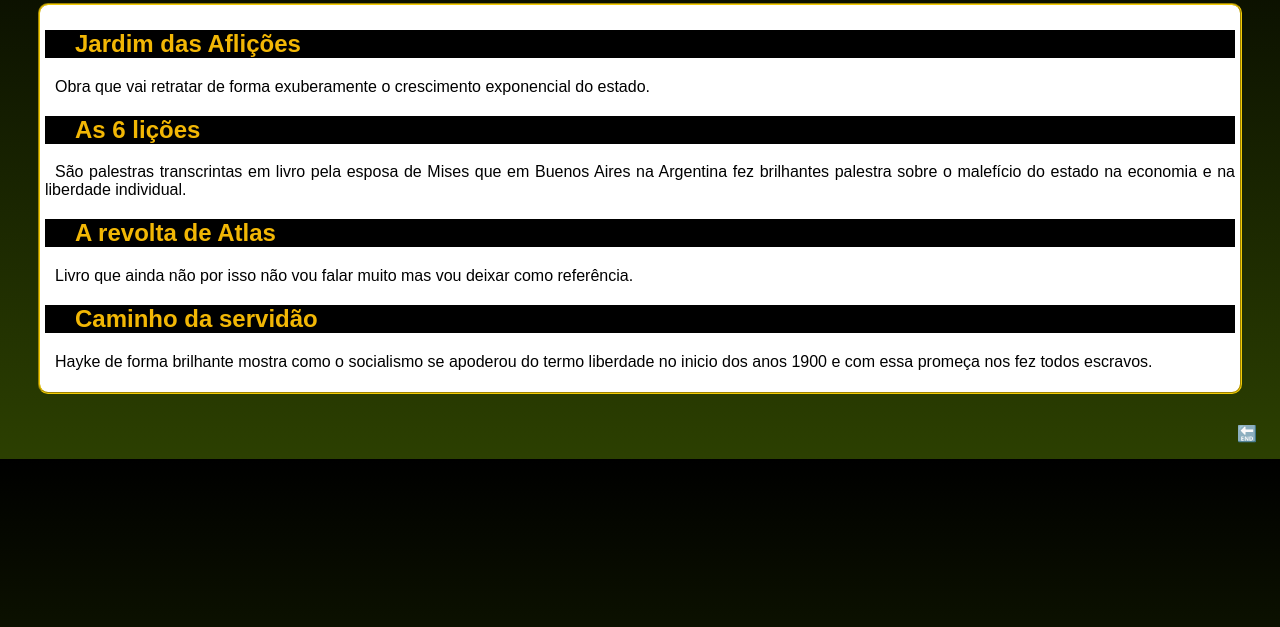
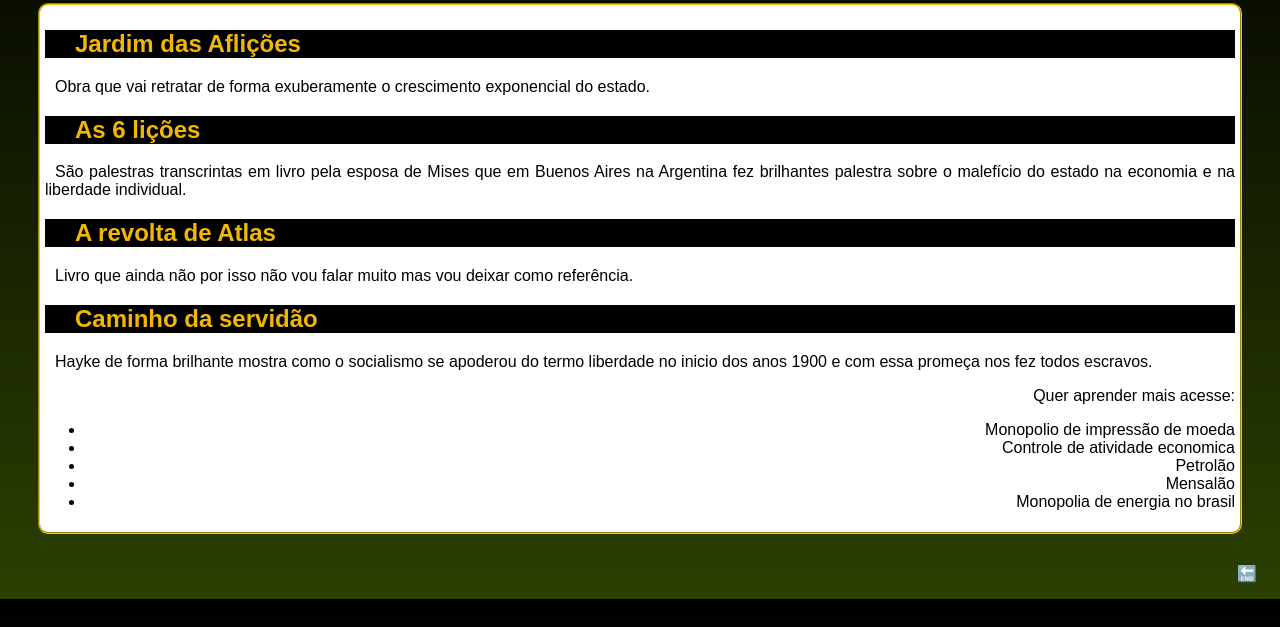
Before and after one commit to emanuel1811/html-css, a plain HTML site: page Desafios/desafio do android/ancaps02.html in a window 1280 px wide. Shown: the part 173-800 px from the top of the page. Drawn offline with Linux system fonts and the light colour scheme.

Commit message:
commit de teste

```diff
--- a/Desafios/desafio do android/ancaps02.html
+++ b/Desafios/desafio do android/ancaps02.html
@@ -28,6 +28,16 @@
             <h1>Caminho da servidão</h1>
             <p>Hayke de forma brilhante mostra como o socialismo se apoderou do termo liberdade no inicio dos anos 1900 e com essa promeça nos fez todos escravos.</p>
         </article>
+        <aside>
+            Quer aprender mais acesse:
+            <UL>
+                <li>Monopolio de impressão de moeda</li>
+                <li>Controle de atividade economica</li>
+                <li>Petrolão</li>
+                <li>Mensalão</li>
+                <li>Monopolia de energia no brasil</li>
+            </UL>
+        </aside>
     </main>
     <footer>
         <p>
```
